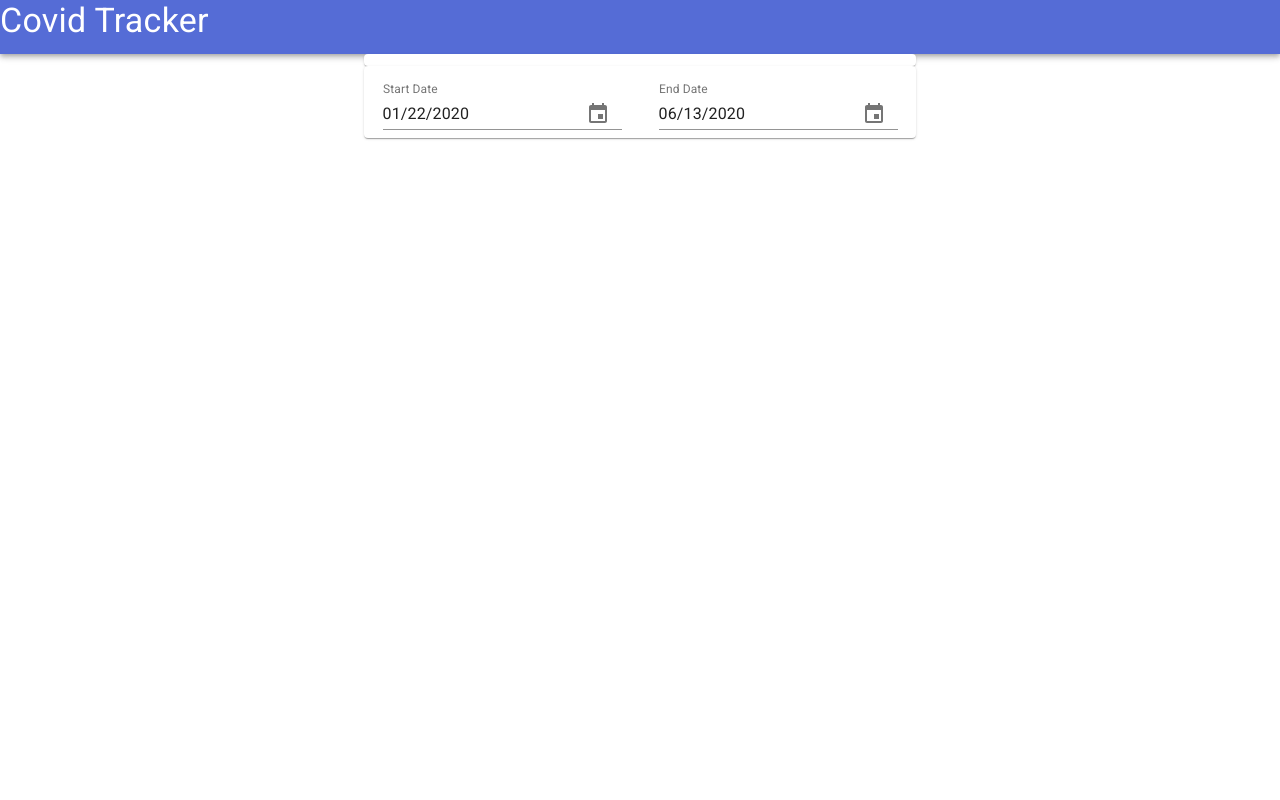
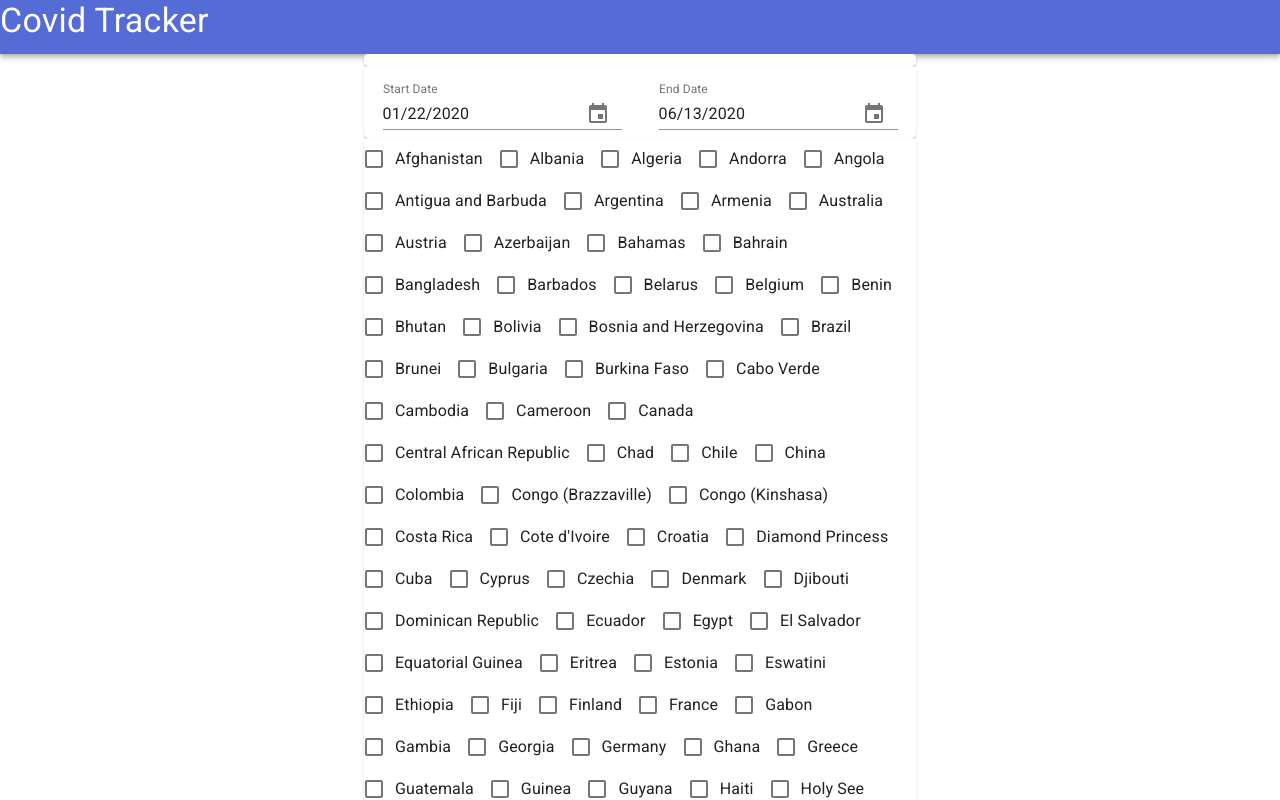
Before and after one commit to bphicke/covid-tracker, a React (Create React App) app: page / in a window 1280 px wide. Shown: the top 800 px of the page. Built offline with nearby package versions, Linux system fonts and the light colour scheme; no server answers.

Commit message:
add country list

```diff
--- a/src/App.tsx
+++ b/src/App.tsx
@@ -5,7 +5,7 @@ import { store } from "./components/store/store";
 import { FetchCovidData } from "./components/fetch/Fetch";
 import { Chart } from "./components/chart/Chart";
 import { DateRangePicker } from "./components/dateRangePicker/DateRangePicker";
-
+import { CountryPicker } from "./components/countryPicker/countryPicker";
 function App() {
   const globalState = useContext(store);
   console.log(globalState);
@@ -24,6 +24,7 @@ function App() {
           </Typography>
         </Card>
         <DateRangePicker />
+        <CountryPicker />
       </Container>
     </>
   );
--- /dev/null
+++ b/src/components/countryPicker/countryPicker.tsx
@@ -0,0 +1,38 @@
+import React, { useState } from "react";
+import { countryList } from "../shared/countryList";
+import { FormControlLabel, Checkbox, FormGroup, Card } from "@material-ui/core";
+
+export const CountryPicker = () => {
+  const [selectedCountries, setSelectedCountries] = useState<
+    Record<string, boolean>
+  >({});
+  const handleToggleCountry = (country: string) => () => {
+    setSelectedCountries((prevState) => {
+      console.log("prevState", prevState);
+      return {
+        ...prevState,
+        [country]: !prevState[country],
+      };
+    });
+  };
+
+  return (
+    <Card>
+      <FormGroup row>
+        {countryList.map((country) => (
+          <FormControlLabel
+            key={country}
+            control={
+              <Checkbox
+                checked={!!selectedCountries[country]}
+                onChange={handleToggleCountry(country)}
+                name={country}
+              />
+            }
+            label={country}
+          />
+        ))}
+      </FormGroup>
+    </Card>
+  );
+};
```
